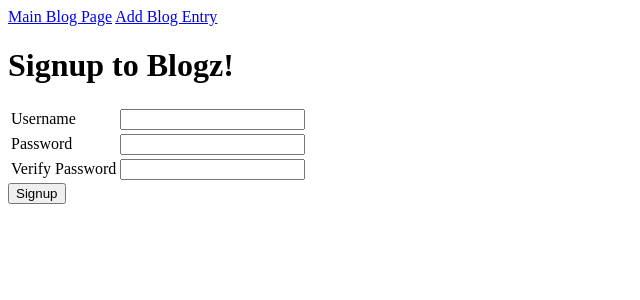
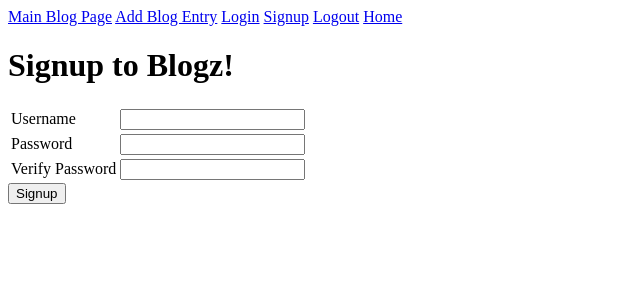
Before and after one commit to srapisardo/blogz, a Flask app: page /signup in a window 1280 px wide. Shown: the top 300 px of the page, without its empty margins (0-640 px from the left). Run offline with Flask 2, Linux system fonts and the light colour scheme; the visitor is signed in with stand-in values (Sample User, id 1).

Commit message:
Continue work on blogz

```diff
--- a/main.py
+++ b/main.py
@@ -29,9 +29,15 @@ class User(db.Model):
         self.username = username
         self.password = password
 
+@app.before_request
+def require_login():
+    allowed_routes = ['login', 'signup', 'index', 'blog_listing']
+    if request.endpoint not in allowed_routes and 'username' not in session:
+        return redirect('/login')
+
 @app.route('/')
 def index():
-    return redirect('/blog')
+    return redirect('/index')
 
 @app.route('/blog')
 def blog():
@@ -63,20 +69,55 @@ def login():
 
 @app.route('/signup', methods=['POST', 'GET'])
 def register():
+    username_error = ''
+    password_error = ''
+    verify_error = ''
     if request.method == 'POST':
         username = request.form['username']
         password = request.form['password']
         verify = request.form['verify']
+        existing_user = User.query.filter_by(username=username).first()
 
-        existing_user = User.query.filter_by(username=username).first()
-        if not existing_user:
-            new_user = User(username, password)
-            db.session.add(new_user)
-            db.session.commit()
-            session['username'] = username
-            return redirect('/')
+        if username == "":
+            username_error = "Invalid username"
+
+        if password == "":
+            password_error = "Invalid password"
+
+        if len(username) < 3:
+            username = ''
+            username_error = "Invalid username"
+
+        if " " in username:
+            username = ''
+            username_error = "Invalid username"
+
+        if len(password) < 3:
+            password = ""
+            password_error = "Invalid password"
+
+        if " " in password:
+            password = ""
+            password_error = "Invalid password"
+
+        if password != verify:
+            password = ""
+            verify = ""
+            verify_error = "Passwords do not match"
+
+        if not username_error and not password_error and not verify_error:
+            if not existing_user:
+                new_user = User(username, password)
+                db.session.add(new_user)
+                db.session.commit()
+                session['username'] = username
+                return redirect('/newpost')
+            else:
+                username_error = "Username already exist."
+
         else:
-            return "<h1>Duplicate user</h1>"
+            return render_template('signup.html', username_error=username_error, password_error=password_error, verify_error=verify_error,
+            username=username, password=password, verify=verify)
 
     return render_template('signup.html')
 
@@ -104,5 +145,12 @@ def new_post():
 
     return render_template('newpost.html', title='New Entry')
 
+
+@app.route('/logout')
+def logout():
+    del session['username']
+    return redirect('/blog')
+
+
 if  __name__ == "__main__":
     app.run()
--- a/templates/base.html
+++ b/templates/base.html
@@ -8,6 +8,10 @@
         <div align='left'>
             <a href="blog">Main Blog Page</a>
             <a href="newpost">Add Blog Entry</a>
+            <a href="login">Login</a>
+            <a href="signup">Signup</a>
+            <a href="logout">Logout</a>
+            <a href="index">Home</a>
         </div>
 
     {% block content %}
--- a/templates/login.html
+++ b/templates/login.html
@@ -8,12 +8,12 @@
         <tr>
             <td><label for="username">Username</label></td>
             <td><input name="username" type="username"></td>
-            <td><p class="error">{{username_error}}</p></td>
+            <p class="error">{{username_error}}</p>
         </tr>
         <tr>
             <td><label for="password">Password</label></td>
             <td><input name="password" type="password"></td>
-            <td><p class="error">{{password_error}}</p></td>
+            <p class="error">{{password_error}}</p>
         </tr>
     </table>
     <input type="submit" value="Login">
--- a/templates/signup.html
+++ b/templates/signup.html
@@ -6,21 +6,18 @@
     <table>
         <tr>
             <td><label for="username">Username</label></td>
-            <td>
-                <input name="username" type="username" value="{{ username }}">
-            </td>
+            <td><input name="username" type="username" value="{{ username }}"></td>
+            <td><p class="error">{{username_error}}</p></td>
         </tr>
         <tr>
             <td><label for="password">Password</label></td>
-            <td>
-                <input name="password" type="password">
-            </td>
+            <td><input name="password" type="password"></td>
+            <td><p class="error">{{password_error}}</p></td>
         </tr>
         <tr>
             <td><label for="verify">Verify Password</label></td>
-            <td>
-                <input name="verify" type="password">
-            </td>
+            <td><input name="verify" type="password"></td>
+            <td><p class="error">{{verify_error}}</p></td>
         </tr>
     </table>
     <input type="submit" value="Signup">
```
